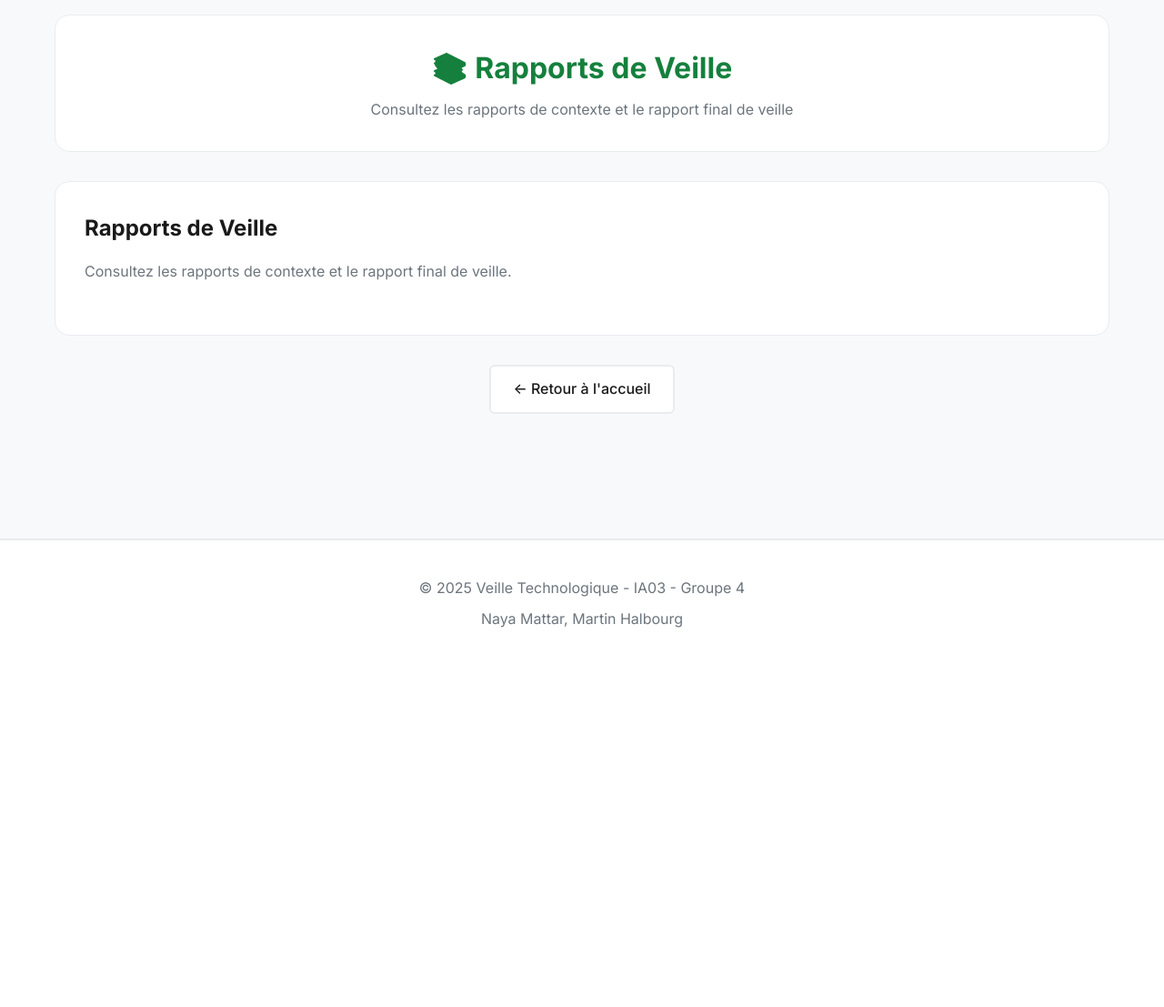
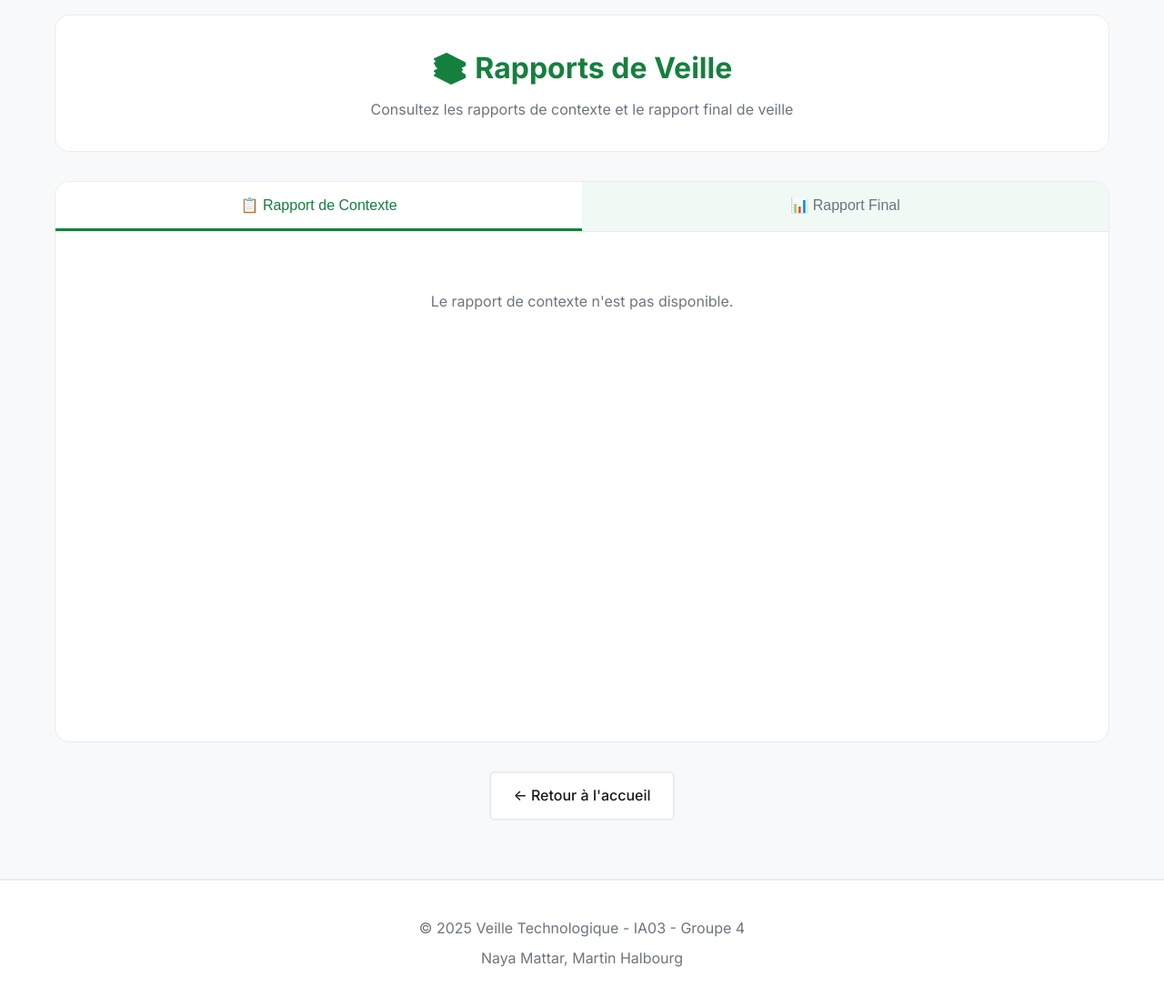
Before and after one commit to MartinH02/interface-ontologie-tsa, a Flask app: page /veille in a window 1280 px wide. Shown: the part 214-1321 px from the top of the page at 91% size. Before the commit the page ends 904 px from the top, so only its background shows below. Run offline with Flask 3, Linux system fonts and the light colour scheme.

Commit message:
Ajout de deux onglets pour les rapports : Rapport de Contexte et Rapport Final

```diff
--- a/web/app.py
+++ b/web/app.py
@@ -515,7 +515,7 @@
     """Page avec les rapports de veille"""
     # Chemins des PDFs
     rapport_contexte = os.path.join(PARENT_DIR, 'IA03_Veille_contexte.pdf')
-    rapport_veille = os.path.join(PARENT_DIR, 'IA03_Rapport_de_veille.pdf')
+    rapport_veille = os.path.join(PARENT_DIR, 'IA03___Rapport_de_veille.pdf')
 
     # Vérifier si les fichiers existent
     has_contexte = os.path.exists(rapport_contexte)
@@ -531,7 +531,7 @@
     if filename == 'IA03_Veille_contexte.pdf':
         pdf_path = os.path.join(PARENT_DIR, 'IA03_Veille_contexte.pdf')
     elif filename == 'IA03_Rapport_de_veille.pdf':
-        pdf_path = os.path.join(PARENT_DIR, 'IA03_Rapport_de_veille.pdf')
+        pdf_path = os.path.join(PARENT_DIR, 'IA03___Rapport_de_veille.pdf')
     else:
         return "Fichier non trouvé", 404
 
--- a/web/templates/veille_page.html
+++ b/web/templates/veille_page.html
@@ -33,32 +33,55 @@
             color: var(--text-secondary);
         }
 
-        .reports-container {
+        /* Tabs */
+        .tabs-container {
             background: var(--bg-card);
             border: 1px solid var(--border-color);
             border-radius: 16px;
-            padding: 2rem;
+            overflow: hidden;
         }
 
-        .reports-container h2 {
-            color: var(--text-primary);
-            margin-bottom: 1rem;
-            font-size: 1.5rem;
+        .tabs-header {
+            display: flex;
+            background: var(--bg-card-hover);
+            border-bottom: 1px solid var(--border-color);
         }
 
-        .reports-container p {
+        .tab-button {
+            flex: 1;
+            padding: 1rem 2rem;
+            background: transparent;
+            border: none;
             color: var(--text-secondary);
-            margin-bottom: 1.5rem;
+            font-size: 1rem;
+            font-weight: 500;
+            cursor: pointer;
+            transition: all 0.3s ease;
+            border-bottom: 3px solid transparent;
+        }
+
+        .tab-button:hover {
+            background: var(--bg-card);
+            color: var(--text-primary);
+        }
+
+        .tab-button.active {
+            color: var(--primary-color);
+            border-bottom-color: var(--primary-color);
+            background: var(--bg-card);
+        }
+
+        .tab-content {
+            display: none;
+            padding: 2rem;
+            min-height: 70vh;
+        }
+
+        .tab-content.active {
+            display: block;
         }
 
         /* PDF viewer */
-        .pdf-container {
-            display: grid;
-            grid-template-columns: repeat(auto-fit, minmax(400px, 1fr));
-            gap: 2rem;
-            margin-top: 1rem;
-        }
-
         .pdf-card {
             background: var(--bg-card-hover);
             border: 1px solid var(--border-color);
@@ -107,8 +130,18 @@
         }
 
         @media (max-width: 768px) {
-            .pdf-container {
-                grid-template-columns: 1fr;
+            .tabs-header {
+                flex-direction: column;
+            }
+
+            .tab-button {
+                border-bottom: 1px solid var(--border-color);
+                border-right: none;
+            }
+
+            .tab-button.active {
+                border-bottom-color: var(--border-color);
+                border-left: 3px solid var(--primary-color);
             }
         }
     </style>
@@ -132,14 +165,18 @@
                 <p>Consultez les rapports de contexte et le rapport final de veille</p>
             </div>
 
-            <div class="reports-container">
-                <h2>Rapports de Veille</h2>
-                <p>
-                    Consultez les rapports de contexte et le rapport final de veille.
-                </p>
+            <div class="tabs-container">
+                <div class="tabs-header">
+                    <button class="tab-button active" onclick="switchTab('contexte')">
+                        📋 Rapport de Contexte
+                    </button>
+                    <button class="tab-button" onclick="switchTab('rapport')">
+                        📊 Rapport Final
+                    </button>
+                </div>
 
-                <div class="pdf-container">
-                    <!-- Rapport de Contexte -->
+                <!-- Onglet Rapport de Contexte -->
+                <div id="tab-contexte" class="tab-content active">
                     {% if has_contexte %}
                     <div class="pdf-card">
                         <h3>📋 Rapport de Contexte de Veille</h3>
@@ -153,9 +190,15 @@
                             Ouvrir dans un nouvel onglet →
                         </a>
                     </div>
+                    {% else %}
+                    <p style="color: var(--text-secondary); text-align: center; padding: 2rem;">
+                        Le rapport de contexte n'est pas disponible.
+                    </p>
                     {% endif %}
+                </div>
 
-                    <!-- Rapport Final de Veille -->
+                <!-- Onglet Rapport Final -->
+                <div id="tab-rapport" class="tab-content">
                     {% if has_rapport %}
                     <div class="pdf-card">
                         <h3>📊 Rapport Final de Veille</h3>
@@ -169,6 +212,10 @@
                             Ouvrir dans un nouvel onglet →
                         </a>
                     </div>
+                    {% else %}
+                    <p style="color: var(--text-secondary); text-align: center; padding: 2rem;">
+                        Le rapport final n'est pas disponible.
+                    </p>
                     {% endif %}
                 </div>
             </div>
@@ -186,5 +233,27 @@
             <p>Naya Mattar, Martin Halbourg</p>
         </div>
     </footer>
+
+    <script>
+        function switchTab(tabName) {
+            // Masquer tous les contenus
+            const contents = document.querySelectorAll('.tab-content');
+            contents.forEach(content => {
+                content.classList.remove('active');
+            });
+
+            // Désactiver tous les boutons
+            const buttons = document.querySelectorAll('.tab-button');
+            buttons.forEach(button => {
+                button.classList.remove('active');
+            });
+
+            // Afficher le contenu sélectionné
+            document.getElementById(`tab-${tabName}`).classList.add('active');
+
+            // Activer le bouton correspondant
+            event.target.classList.add('active');
+        }
+    </script>
 </body>
 </html>
```
